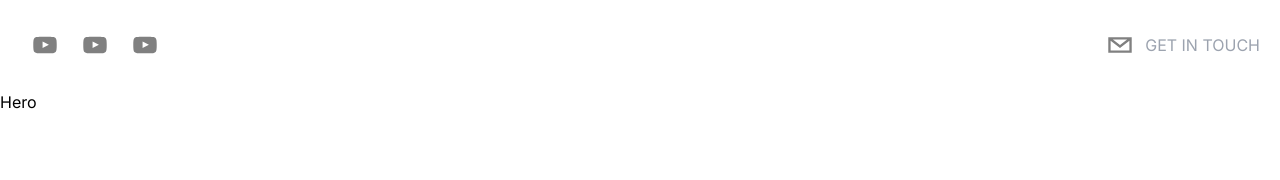
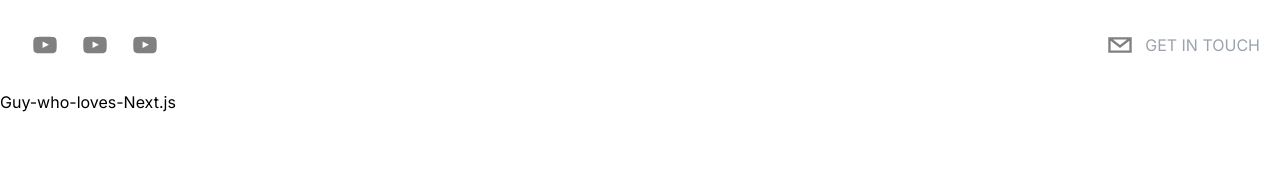
Before and after one commit to Cameron933/portfolio-cam, a Next.js app: page / in a window 1280 px wide. Shown: the top 180 px of the page. Built offline with nearby package versions, Linux system fonts and the light colour scheme.

Commit message:
feat/hero section

```diff
--- a/components/Hero.tsx
+++ b/components/Hero.tsx
@@ -1,11 +1,21 @@
-import React from 'react'
+import React from "react";
+import { Cursor, Typewriter, useTypewriter } from "react-simple-typewriter";
 
-type Props = {}
+type Props = {};
 
 const Hero = (props: Props) => {
+  const [text, count] = useTypewriter({
+    words: ["Hi, The Name's Cameron H.", "Guy-who-loves-Next.js", "<ButLovesToCodeMore/>"],
+    loop: true,
+    delaySpeed: 2000,
+  });
+
   return (
-    <div>Hero</div>
-  )
-}
+    <div>
+      <span>{text}</span>
+      <Cursor cursorColor="#F7AB0A" />
+    </div>
+  );
+};
 
-export default Hero
+export default Hero;
```
